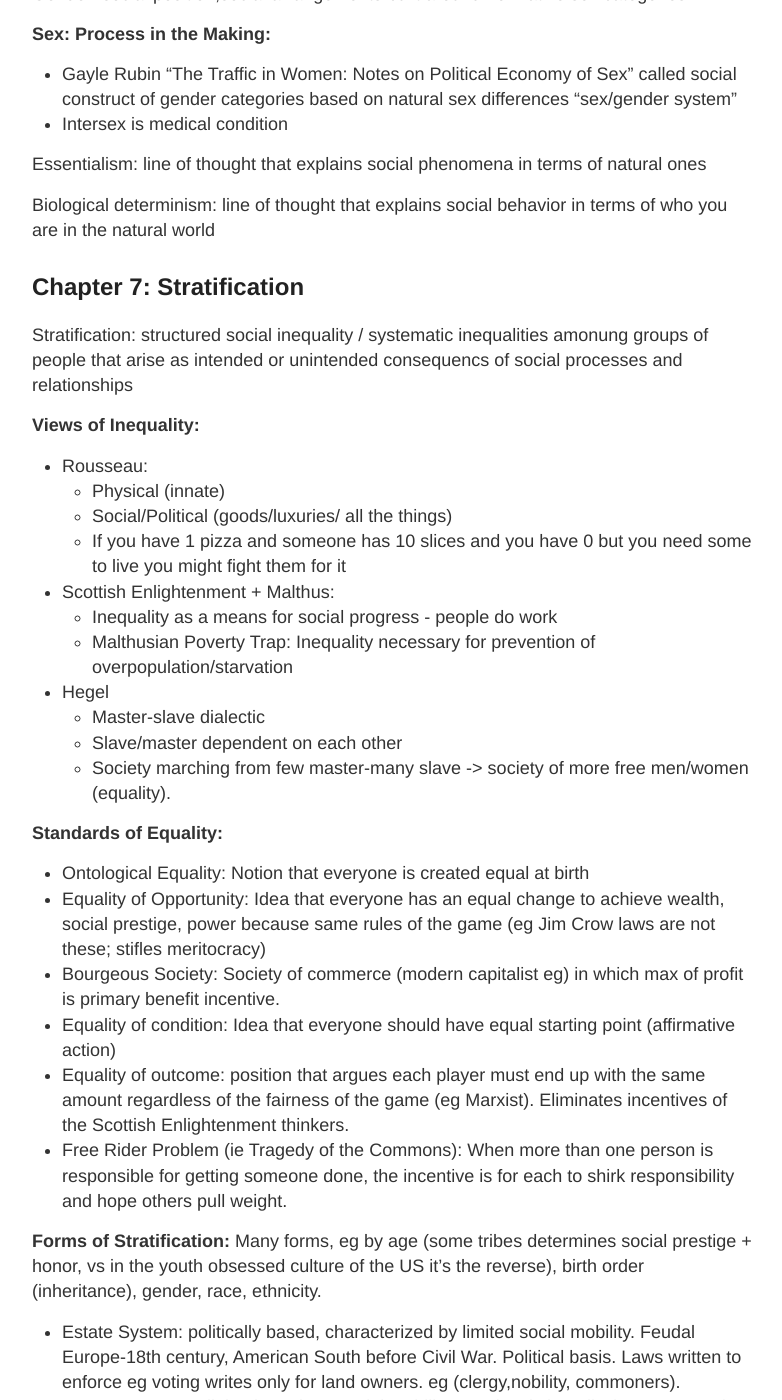
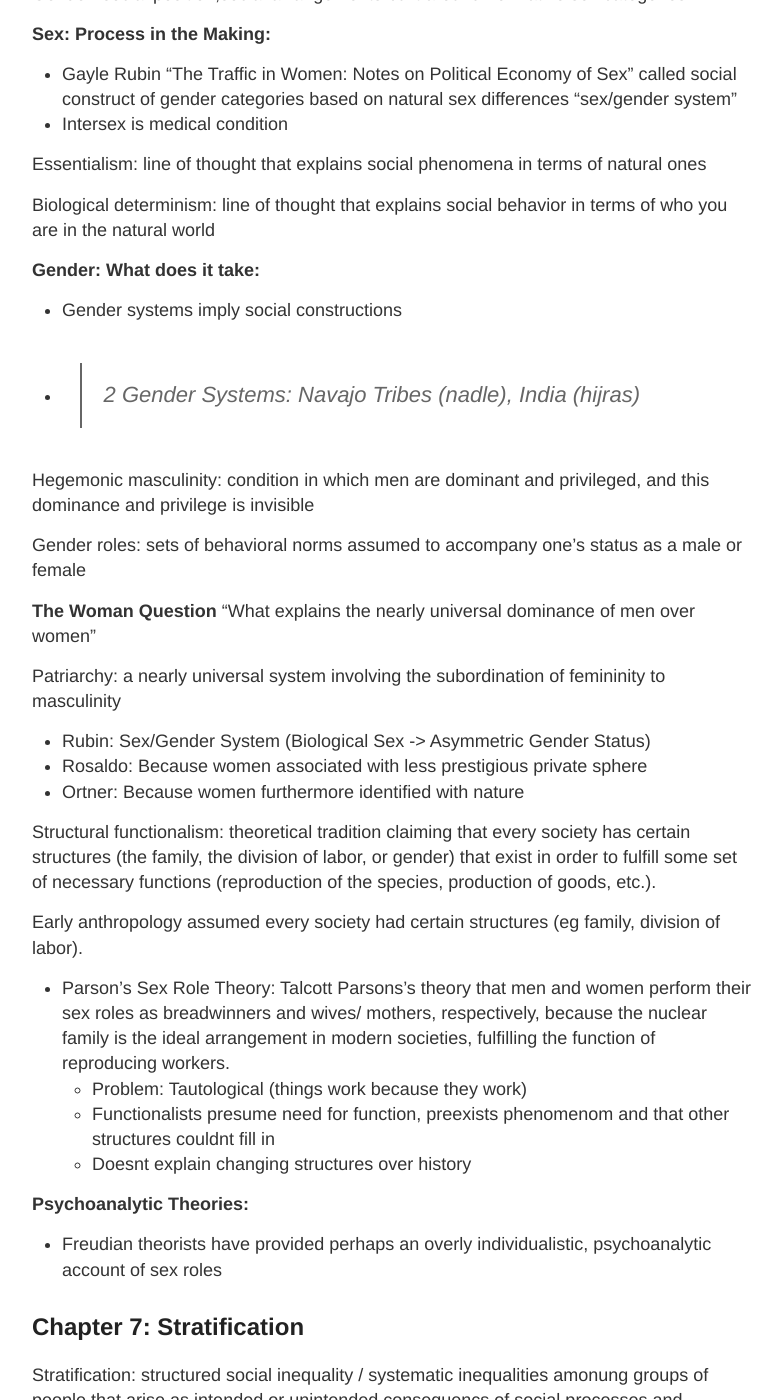
Before and after one commit to RONNCC/ronncc.github, a Jekyll site: the page built from _posts/2019-02-18-intro-sociology.md, in a window 1280 px wide and 1400 px high, scrolled down 456 px. Shown: the whole window, without its empty margins (248-1030 px from the left). Built offline with Jekyll 4.4.1, drawn with Linux system fonts in a browser that asks for light colours; our own code applies the rules of GitHub Pages for plain Markdown files; comment, search, counter and statistics services are not loaded.

Commit message:
Update 2019-02-18-intro-sociology.md

```diff
--- a/_posts/2019-02-18-intro-sociology.md
+++ b/_posts/2019-02-18-intro-sociology.md
@@ -20,6 +20,36 @@ Gender: social position;social arrangements built around normative sex categorie
 Essentialism: line of thought that explains social phenomena in terms of natural ones
 
 Biological determinism: line of thought that explains social behavior in terms of who you are in the natural world
+
+**Gender: What does it take:**
+- Gender systems imply social constructions
+- > 2 Gender Systems: Navajo Tribes (nadle), India (hijras)
+
+Hegemonic masculinity: condition in which men are dominant and privileged, and this dominance and privilege is invisible
+
+Gender roles: sets of behavioral norms assumed to accompany one’s status as a male or female
+
+**The Woman Question**
+"What explains the nearly universal dominance of men over women"
+
+Patriarchy: a nearly universal system involving the subordination of femininity to masculinity
+
+- Rubin: Sex/Gender System (Biological Sex -> Asymmetric Gender Status)
+- Rosaldo: Because women associated with less prestigious private sphere
+- Ortner: Because women furthermore identified with nature
+
+Structural functionalism: theoretical tradition claiming that every society has certain structures (the family, the division of labor, or gender) that exist in order to fulfill some set of necessary functions (reproduction of the species, production of goods, etc.).
+
+Early anthropology assumed every society had certain structures (eg family, division of labor).
+
+- Parson's Sex Role Theory: Talcott Parsons’s theory that men and women perform their sex roles as breadwinners and wives/ mothers, respectively, because the nuclear family is the ideal arrangement in modern societies, fulfilling the function of reproducing workers.
+	- Problem: Tautological (things work because they work)
+    - Functionalists presume need for function, preexists phenomenom and that other structures couldnt fill in
+    - Doesnt explain changing structures over history
+
+**Psychoanalytic Theories:**
+- Freudian theorists have provided perhaps an overly individualistic, psychoanalytic account of sex roles
+
 
 ## Chapter 7: Stratification
 
```
